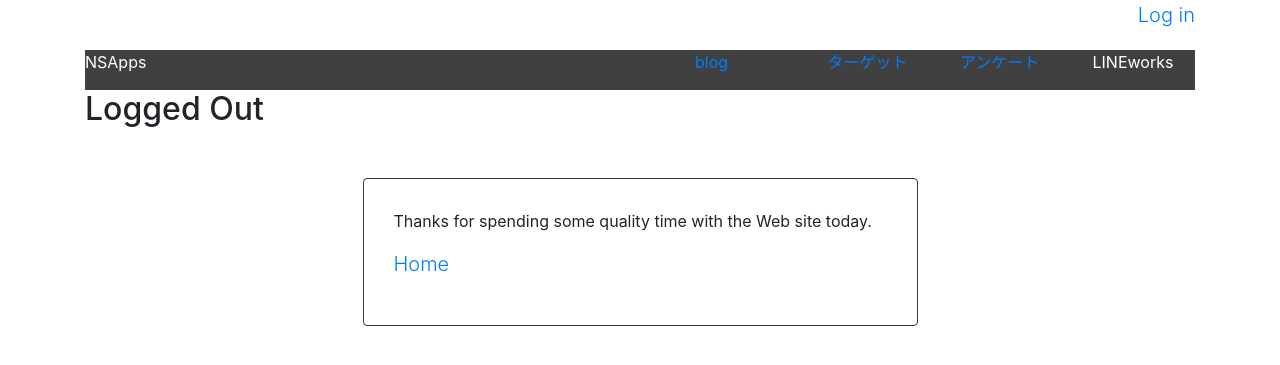
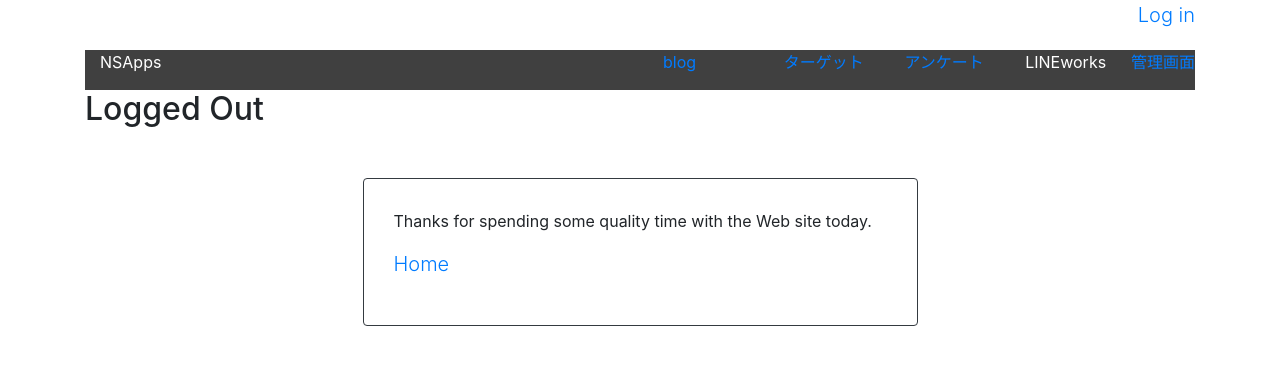
Before and after one commit to mtky3/my-first-blog, a Django app: page /admin/logout/ in a window 1280 px wide. Shown: the top 365 px of the page. Run offline with Django 3.2, Linux system fonts and the light colour scheme; the visitor is signed in with stand-in values (Sample User, id 1); some libraries are stand-ins or nearby versions.

Commit message:
link admin

```diff
--- a/cms/templates/cms/book_edit.html
+++ b/cms/templates/cms/book_edit.html
@@ -27,6 +27,7 @@
                         <a class="lead" style="float: right;" href="{% url 'login' %}">Log in</a>
                     {% endif %}
             </div>
+            <p style="float: right;"><a href="{% url 'admin:index' %}">管理画面</a></p>
         <div class="header" style="color: white; background-color: #404040;">
             <div class="row">
                 <div class="header-logo col-lg-2 col-md-2 col-sm-2">NSApps</div>
--- a/cms/templates/cms/book_list.html
+++ b/cms/templates/cms/book_list.html
@@ -28,6 +28,7 @@
                         <a class="lead" style="float: right;" href="{% url 'login' %}">Log in</a>
                     {% endif %}
             </div>
+            <p style="float: right;"><a href="{% url 'admin:index' %}">管理画面</a></p>
         <div class="header" style="color: white; background-color: #404040;">
             <div class="row">
                 <div class="header-logo col-lg-2 col-md-2 col-sm-2">NSApps</div>
--- a/cms/templates/cms/impression_edit.html
+++ b/cms/templates/cms/impression_edit.html
@@ -27,6 +27,7 @@
                         <a class="lead" style="float: right;" href="{% url 'login' %}">Log in</a>
                     {% endif %}
             </div>
+            <p style="float: right;"><a href="{% url 'admin:index' %}">管理画面</a></p>
         <div class="header" style="color: white; background-color: #404040;">
             <div class="row">
                 <div class="header-logo col-lg-2 col-md-2 col-sm-2">NSApps</div>
--- a/cms/templates/cms/impression_list.html
+++ b/cms/templates/cms/impression_list.html
@@ -27,6 +27,7 @@
                         <a class="lead" style="float: right;" href="{% url 'login' %}">Log in</a>
                     {% endif %}
             </div>
+            <p style="float: right;"><a href="{% url 'admin:index' %}">管理画面</a></p>
         <div class="header" style="color: white; background-color: #404040;">
             <div class="row">
                 <div class="header-logo col-lg-2 col-md-2 col-sm-2">NSApps</div>
--- a/mysite/urls.py
+++ b/mysite/urls.py
@@ -27,7 +27,7 @@ urlpatterns = [
     # https://qiita.com/kaki_k/items/6e17597804437ef170ae
     path('cms/', include('cms.urls')),
     path('api/', include('api.urls')),
-    path('admin/', admin.site.urls),
+    path('admin/', admin.site.urls,),
     # https://it-engineer-lab.com/archives/544
     path('accounts/', include('accounts.urls')),
     path('accounts/', include('django.contrib.auth.urls')),
--- a/polls/templates/polls/detail.html
+++ b/polls/templates/polls/detail.html
@@ -29,6 +29,7 @@
                         <a class="lead" style="float: right;" href="{% url 'login' %}">Log in</a>
                     {% endif %}
             </div>
+            <p style="float: right;"><a href="{% url 'admin:index' %}">管理画面</a></p>
         <div class="header" style="color: white; background-color: #404040;">
             <div class="row">
                 <div class="header-logo col-lg-2 col-md-2 col-sm-2">NSApps</div>
--- a/polls/templates/polls/index.html
+++ b/polls/templates/polls/index.html
@@ -29,6 +29,7 @@
                         <a class="lead" style="float: right;" href="{% url 'login' %}">Log in</a>
                     {% endif %}
             </div>
+            <p style="float: right;"><a href="{% url 'admin:index' %}">管理画面</a></p>
         <div class="header" style="color: white; background-color: #404040;">
             <div class="row">
                 <div class="header-logo col-lg-2 col-md-2 col-sm-2">NSApps</div>
--- a/templates/home.html
+++ b/templates/home.html
@@ -17,7 +17,6 @@
 
     <body>
         {% extends 'base.html' %}
-
             {% block content %}
             <div style="width: 200px; height: 50px; margin: 0 0 0 auto;">
                     {% if user.is_authenticated %}
@@ -27,6 +26,7 @@
                         <a class="lead" style="float: right;" href="{% url 'login' %}">Log in</a>
                     {% endif %}
             </div>
+            <p style="float: right;"><a href="{% url 'admin:index' %}">管理画面</a></p>
         <div class="header" style="color: white; background-color: #404040;">
             <div class="row">
                 <div class="header-logo col-lg-2 col-md-2 col-sm-2">NSApps</div>
--- a/templates/registration/logged_out.html
+++ b/templates/registration/logged_out.html
@@ -29,6 +29,7 @@
                         <a class="lead" style="float: right;" href="{% url 'login' %}">Log in</a>
                     {% endif %}
             </div>
+            <p style="float: right;"><a href="{% url 'admin:index' %}">管理画面</a></p>
         <div class="header" style="color: white; background-color: #404040;">
             <div class="row">
                 <div class="header-logo col-lg-2 col-md-2 col-sm-2" href="{% url 'home' %}">NSApps</div>
--- a/templates/registration/login.html
+++ b/templates/registration/login.html
@@ -29,6 +29,7 @@
                         <a class="lead" style="float: right;" href="{% url 'login' %}">Log in</a>
                     {% endif %}
             </div>
+            <p style="float: right;"><a href="{% url 'admin:index' %}">管理画面</a></p>
         <div class="header" style="color: white; background-color: #404040;">
             <div class="row">
                 <div class="header-logo col-lg-2 col-md-2 col-sm-2" href="{% url 'home' %}">NSApps</div>
```
